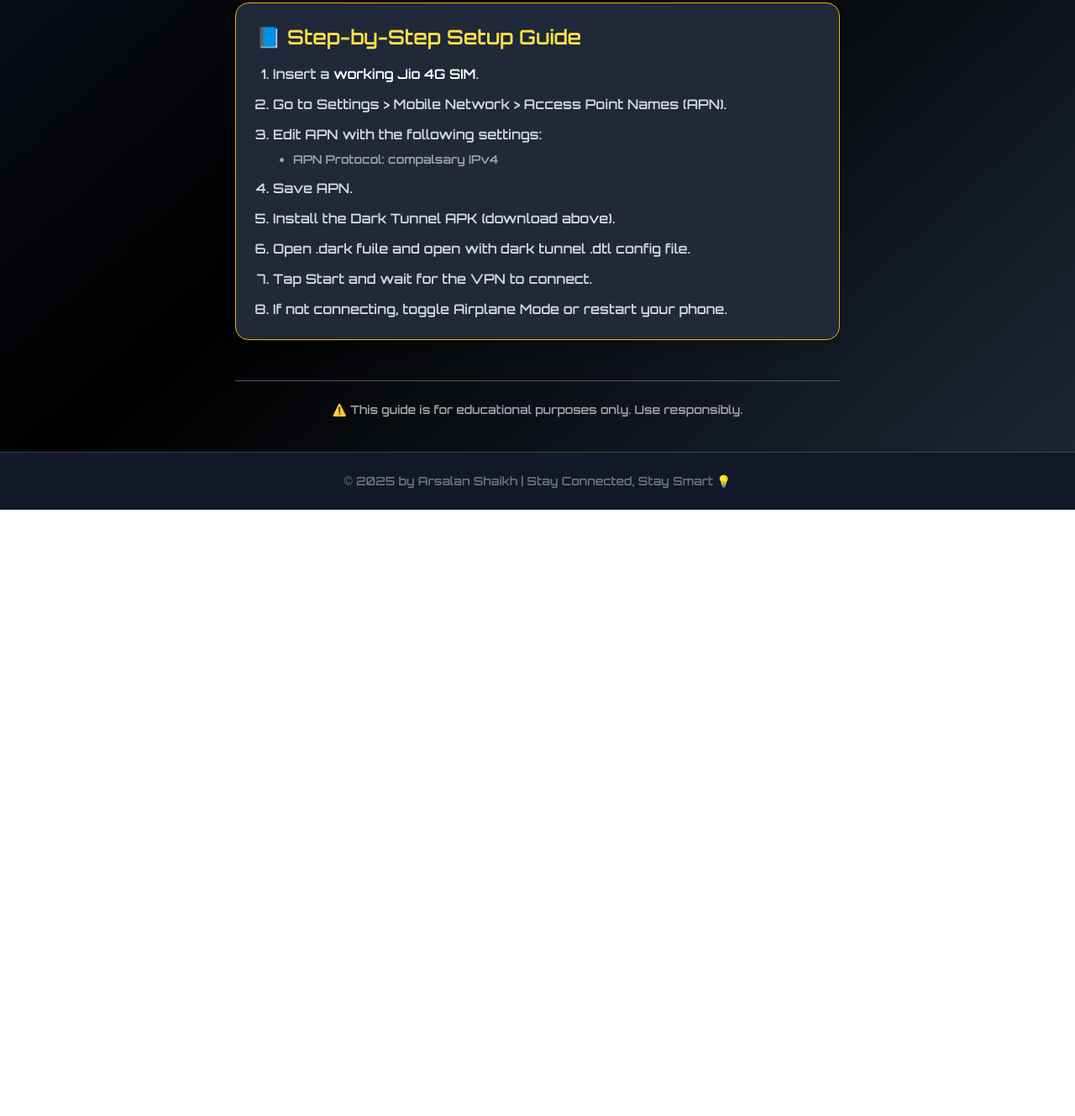
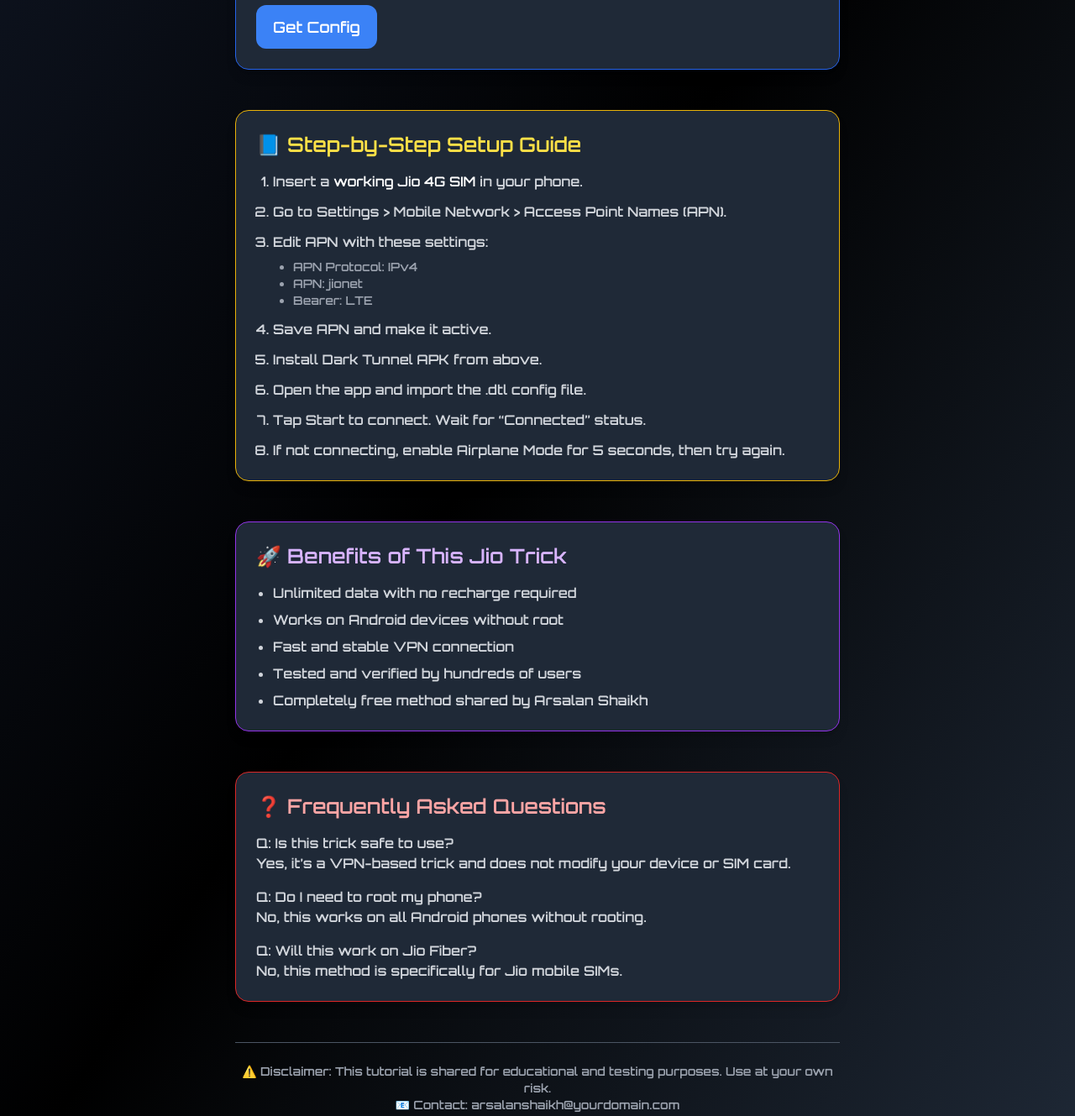
Before and after one commit to arsalanshaikh786/Arsalan-shaikh, a plain HTML site: page index.html in a window 1280 px wide. Shown: the part 558-1887 px from the top of the page at 84% size. Before the commit the page ends 1165 px from the top, so only its background shows below. Drawn offline with nearby package versions, Linux system fonts and the light colour scheme.

Commit message:
index.html

```diff
--- a/index.html
+++ b/index.html
@@ -3,7 +3,25 @@
 <head><meta name="google-site-verification" content="6hn5njmJfBxurOg-nu1lNqvjTRgo-9ec9fVy2dNbg90" />
   <meta charset="UTF-8" />
   <meta name="viewport" content="width=device-width, initial-scale=1.0"/>
-  <title>Jio Unlimited Internet Hack</title>
+  <title>Jio Unlimited Internet Trick by Arsalan Shaikh - Free Jio Net 2025</title>
+
+  <!-- SEO Meta Tags -->
+  <meta name="description" content="Learn how to get unlimited internet on your Jio SIM using the Dark Tunnel VPN. Step-by-step guide and config files by Arsalan Shaikh. Free Jio net trick 2025.">
+  <meta name="keywords" content="Jio free internet, Jio hack, free Jio net 2025, Jio VPN config, Arsalan Shaikh, Dark Tunnel VPN, Jio unlimited net, internet trick, free data Jio">
+  <meta name="author" content="Arsalan Shaikh">
+  <meta name="robots" content="index, follow">
+
+  <!-- Open Graph for Social Sharing -->
+  <meta property="og:title" content="Jio Unlimited Internet Hack by Arsalan Shaikh">
+  <meta property="og:description" content="Use your Jio SIM to enjoy free unlimited internet with the Dark Tunnel VPN method. Download config files and APK with a detailed setup guide.">
+  <meta property="og:type" content="website">
+  <meta property="og:url" content="https://yourdomain.com">
+  <meta property="og:image" content="https://yourdomain.com/preview.jpg">
+
+  <!-- Favicon -->
+  <link rel="icon" href="favicon.ico" type="image/x-icon" />
+
+  <!-- Fonts & Tailwind CSS -->
   <script src="https://cdn.tailwindcss.com"></script>
   <link href="https://fonts.googleapis.com/css2?family=Orbitron:wght@600&display=swap" rel="stylesheet">
   <style>
@@ -16,7 +34,7 @@
 
   <!-- Header -->
   <header class="text-center py-8 bg-gray-900 shadow-md border-b border-gray-700">
-    <h1 class="text-4xl font-bold text-green-400">🔥 Jio Unlimited Internet Hack</h1>
+    <h1 class="text-4xl font-bold text-green-400">🔥 Jio Unlimited Internet Hack 2025</h1>
     <p class="mt-2 text-sm text-gray-400">By <span class="text-white font-semibold">Arsalan Shaikh</span></p>
   </header>
 
@@ -25,8 +43,9 @@
 
     <!-- APK Download -->
     <section class="bg-gray-800 p-6 rounded-2xl shadow-lg border border-green-600">
-      <h2 class="text-2xl mb-3 font-bold text-green-300">📱 Download Dark Tunnel APK</h2>
-      <a href="https://play.google.com/store/apps/details?id=net.darktunnel.app" download class="inline-block bg-green-500 hover:bg-green-600 text-white px-5 py-3 rounded-xl text-lg transition">
+      <h2 class="text-2xl mb-3 font-bold text-green-300">📱 Download Dark Tunnel VPN APK</h2>
+      <p class="mb-4 text-gray-400">Dark Tunnel is a secure VPN tool that allows Jio users to access unlimited internet using special configuration files.</p>
+      <a href="https://play.google.com/store/apps/details?id=net.darktunnel.app" class="inline-block bg-green-500 hover:bg-green-600 text-white px-5 py-3 rounded-xl text-lg transition">
         Download Now
       </a>
     </section>
@@ -34,7 +53,8 @@
     <!-- Config File -->
     <section class="bg-gray-800 p-6 rounded-2xl shadow-lg border border-blue-600">
       <h2 class="text-2xl mb-3 font-bold text-blue-300">🧩 Download Config File (.dtl)</h2>
-      <a href="ANISH ___.dark" download class="inline-block bg-blue-500 hover:bg-blue-600 text-white px-5 py-3 rounded-xl text-lg transition">
+      <p class="mb-4 text-gray-400">Import this config file into the Dark Tunnel app to activate unlimited Jio net access.</p>
+      <a href="copy.html" class="inline-block bg-blue-500 hover:bg-blue-600 text-white px-5 py-3 rounded-xl text-lg transition">
         Get Config
       </a>
     </section>
@@ -43,34 +63,57 @@
     <section class="bg-gray-800 p-6 rounded-2xl shadow-lg border border-yellow-500">
       <h2 class="text-2xl font-bold text-yellow-300 mb-4">📘 Step-by-Step Setup Guide</h2>
       <ol class="list-decimal pl-5 text-gray-300 space-y-3">
-        <li>Insert a <span class="text-white font-semibold">working Jio 4G SIM</span>.</li>
+        <li>Insert a <span class="text-white font-semibold">working Jio 4G SIM</span> in your phone.</li>
         <li>Go to <b>Settings > Mobile Network > Access Point Names (APN)</b>.</li>
-        <li>Edit APN with the following settings:
+        <li>Edit APN with these settings:
           <ul class="list-disc pl-6 mt-2 text-sm text-gray-400">
-
-            <li><b>APN Protocol:</b> compalsary IPv4</li>
-
+            <li><b>APN Protocol:</b> IPv4</li>
+            <li><b>APN:</b> jionet</li>
+            <li><b>Bearer:</b> LTE</li>
           </ul>
         </li>
-        <li>Save APN.</li>
-        <li>Install the <b>Dark Tunnel APK</b> (download above).</li>
-        <li>Open .dark fuile and open with dark tunnel <b>.dtl config</b> file.</li>
-        <li>Tap <b>Start</b> and wait for the VPN to connect.</li>
-        <li>If not connecting, toggle Airplane Mode or restart your phone.</li>
+        <li>Save APN and make it active.</li>
+        <li>Install <b>Dark Tunnel APK</b> from above.</li>
+        <li>Open the app and <b>import the .dtl config file</b>.</li>
+        <li>Tap <b>Start</b> to connect. Wait for “Connected” status.</li>
+        <li>If not connecting, enable Airplane Mode for 5 seconds, then try again.</li>
       </ol>
     </section>
 
-    <!-- Disclaimer -->
+    <!-- Benefits Section -->
+    <section class="bg-gray-800 p-6 rounded-2xl shadow-lg border border-purple-600">
+      <h2 class="text-2xl font-bold text-purple-300 mb-4">🚀 Benefits of This Jio Trick</h2>
+      <ul class="list-disc pl-5 text-gray-300 space-y-2">
+        <li>Unlimited data with no recharge required</li>
+        <li>Works on Android devices without root</li>
+        <li>Fast and stable VPN connection</li>
+        <li>Tested and verified by hundreds of users</li>
+        <li>Completely free method shared by Arsalan Shaikh</li>
+      </ul>
+    </section>
+
+    <!-- FAQ Section -->
+    <section class="bg-gray-800 p-6 rounded-2xl shadow-lg border border-red-600">
+      <h2 class="text-2xl font-bold text-red-300 mb-4">❓ Frequently Asked Questions</h2>
+      <div class="text-gray-300 space-y-4">
+        <p><strong>Q: Is this trick safe to use?</strong><br/>Yes, it’s a VPN-based trick and does not modify your device or SIM card.</p>
+        <p><strong>Q: Do I need to root my phone?</strong><br/>No, this works on all Android phones without rooting.</p>
+        <p><strong>Q: Will this work on Jio Fiber?</strong><br/>No, this method is specifically for Jio mobile SIMs.</p>
+      </div>
+    </section>
+
+    <!-- Contact / Attribution -->
     <section class="text-sm text-center text-gray-400 pt-6 border-t border-gray-600">
-      ⚠️ This guide is for educational purposes only. Use responsibly.
+      ⚠️ Disclaimer: This tutorial is shared for educational and testing purposes. Use at your own risk.<br/>
+      📧 Contact: arsalanshaikh@yourdomain.com
     </section>
 
   </main>
 
   <!-- Footer -->
   <footer class="text-center py-6 text-gray-500 text-sm bg-gray-900 border-t border-gray-700">
-    &copy; 2025 by Arsalan Shaikh | Stay Connected, Stay Smart 💡
+    &copy; 2025 Arsalan Shaikh | Internet Service & VPN Tricks | All Rights Reserved
   </footer>
 
 </body>
-</html></html>
+</html>
```
